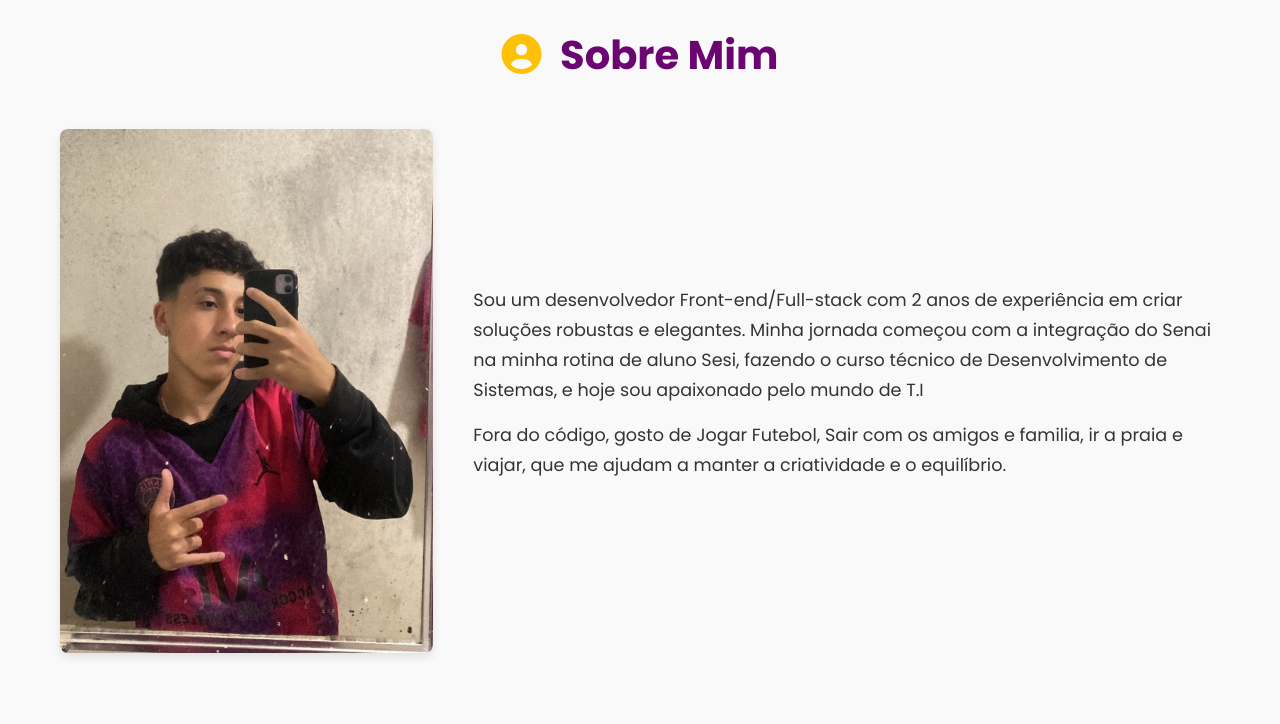
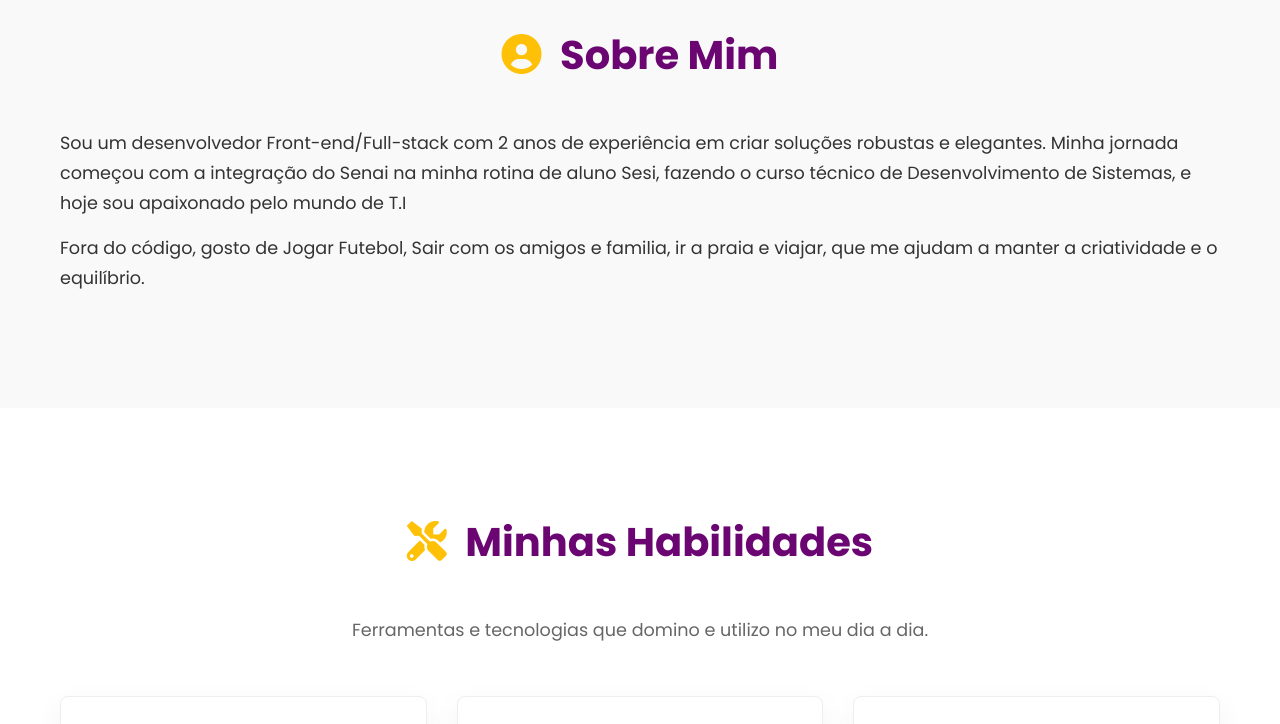
Before and after one commit to bigneuzinn/portfolio-, a plain HTML site: page index.html in a window 1280 px wide. Shown: the part 950-1674 px from the top of the page. Drawn offline with Linux system fonts and the light colour scheme.

Commit message:
Add files via upload

```diff
--- a/index.html
+++ b/index.html
@@ -47,9 +47,7 @@
         <div class="container">
             <h2><i class="fas fa-user-circle"></i> Sobre Mim</h2>
             <div class="about-grid">
-                <div class="about-image">
-                    <img src="IMG/foto minha.jpg" alt="Ilustração pensando">
-                </div>
+
                 <div class="about-text">
                     <p>Sou um desenvolvedor Front-end/Full-stack com 2 anos de experiência em criar soluções robustas e elegantes. Minha jornada começou com a integração do Senai na minha rotina de aluno Sesi, fazendo o curso técnico de Desenvolvimento de Sistemas, e hoje sou apaixonado pelo mundo de T.I</p>
                     <p>Fora do código, gosto de Jogar Futebol, Sair com os amigos e familia, ir a praia e viajar, que me ajudam a manter a criatividade e o equilíbrio.</p>
```
